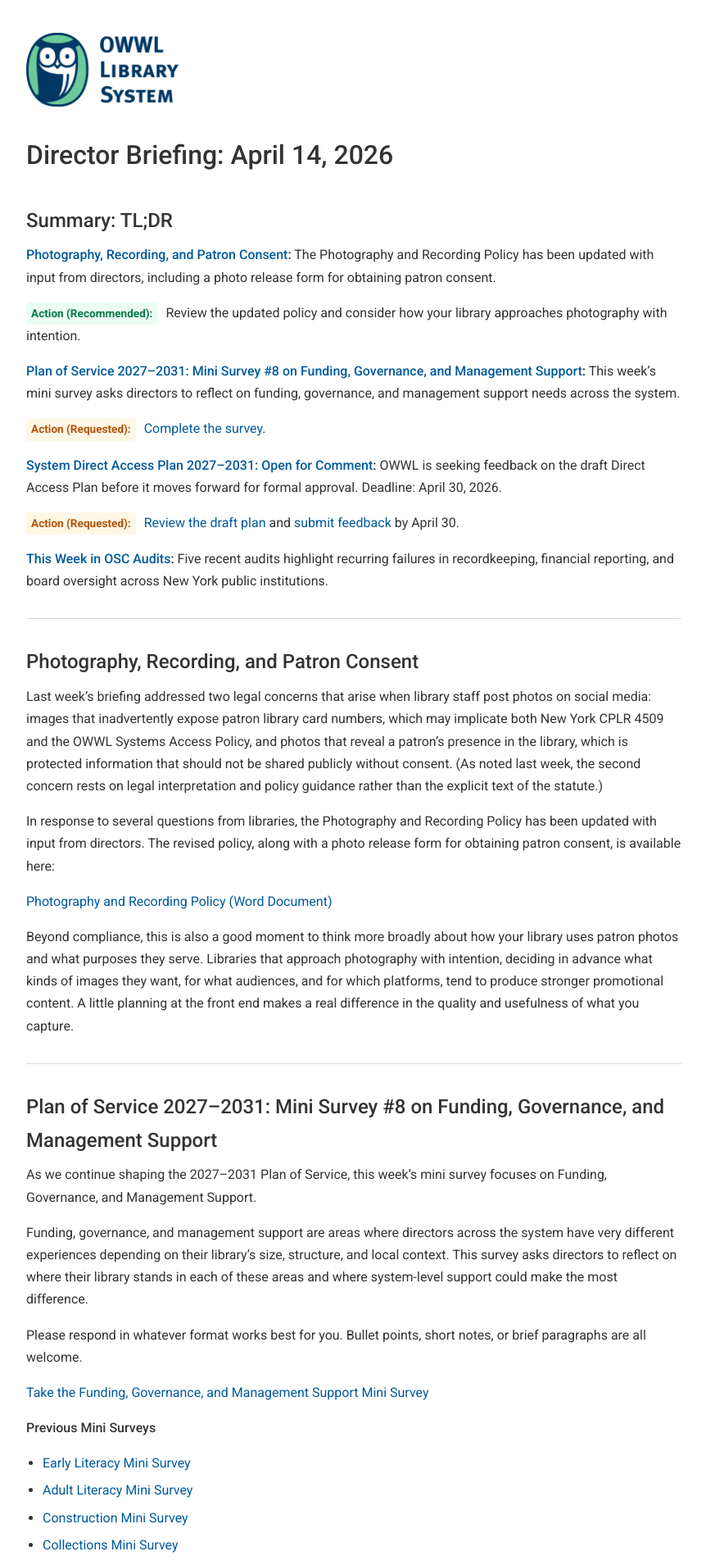
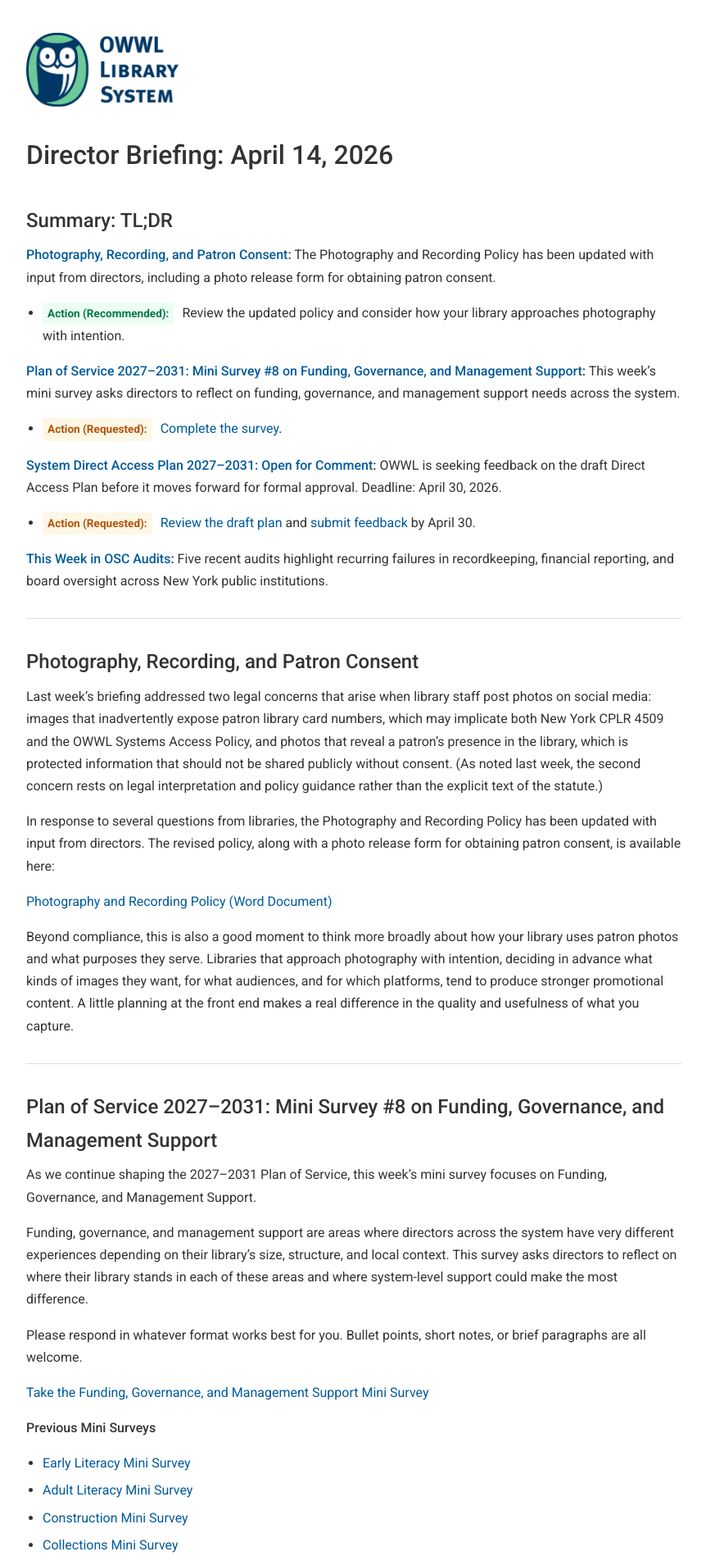
Before and after one commit to OWWL-Library-System/briefing, a Jekyll site: the page built from director/2026-04-14.md, in a window 1280 px wide. Shown: the top 1909 px of the page at 82% size, without its empty margins (208-1070 px from the left). Built offline with Jekyll 4.4.1, drawn with Linux system fonts in a browser that asks for light colours.

Commit message:
Update default.html

```diff
--- a/_layouts/default.html
+++ b/_layouts/default.html
@@ -124,12 +124,6 @@
       background-color: #f1f5f9;
       color: #334155;
     }
-    /* Checkboxes in TLDR lists */
-    .tldr ul {
-      list-style: none;
-      margin-left: 0;
-      padding-left: 0;
-    }
   </style>
 </head>
 <body>
```
